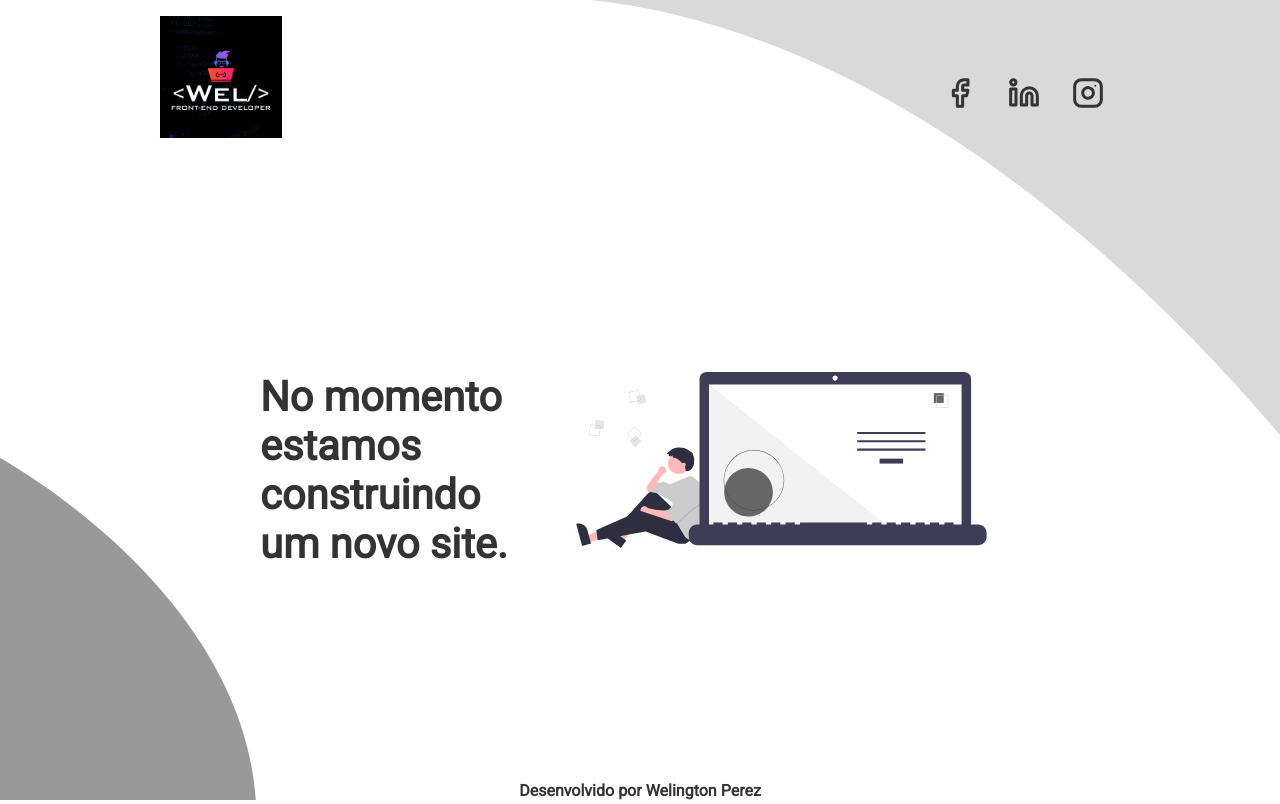
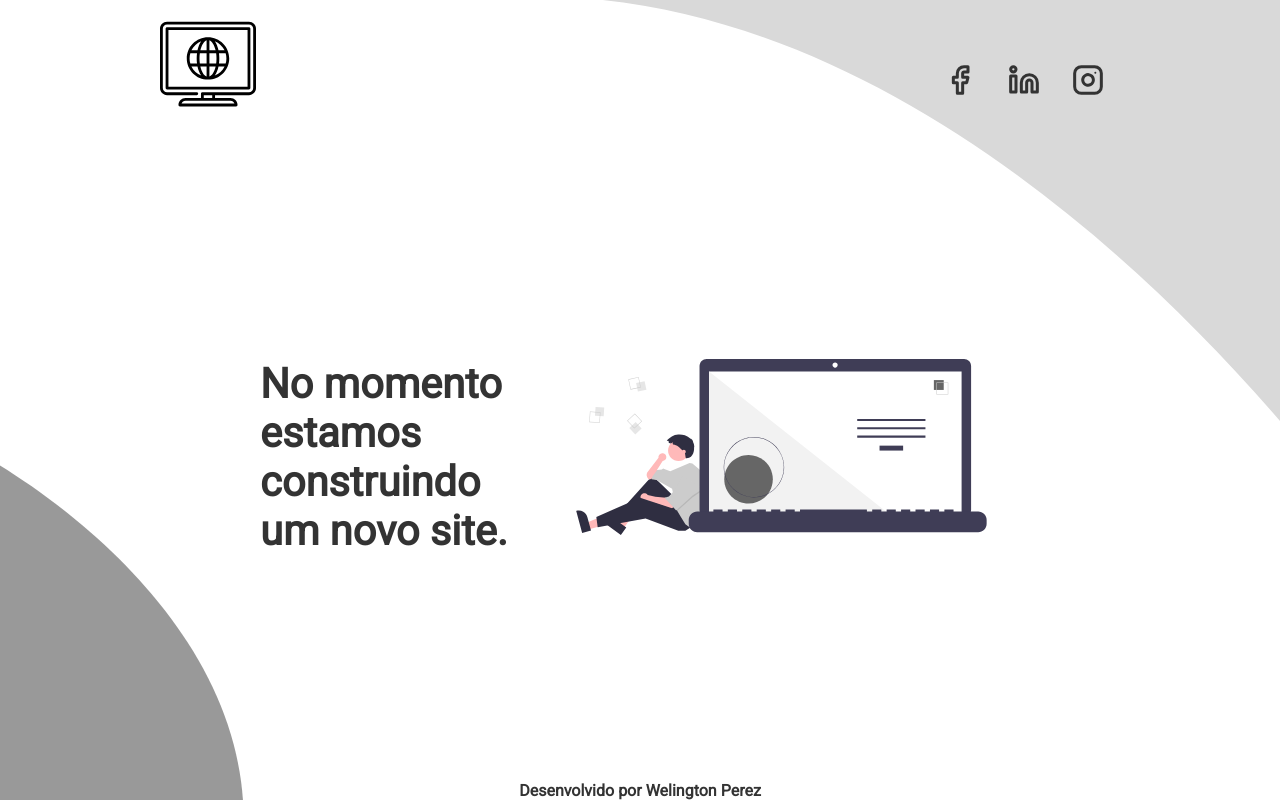
Before and after one commit to WelingtonRP/Pagina-Em-Breve, a plain HTML site: page index.html in a window 1280 px wide. Drawn offline with Linux system fonts and the light colour scheme.

Commit message:
Updating logo

```diff
--- a/index.html
+++ b/index.html
@@ -11,7 +11,11 @@
     <header class="header">
         <div class="container-content">
             <div class="logo">
-                <img src="Logo.jpeg" alt="Logo" width="122" height="122">
+                <svg enable-background="new 0 0 512 512" viewBox="0 0 512 512" xmlns="http://www.w3.org/2000/svg">
+                    <path d="m256 339.167c62.4 0 113.166-50.766 113.166-113.167s-50.766-113.167-113.166-113.167-113.167 50.767-113.167 113.167 50.767 113.167 113.167 113.167zm36.072-21.866c8.872-12.238 15.818-28.978 19.963-48.578h32.337c-10.697 22.036-29.398 39.497-52.3 48.578zm62.094-91.301c0 9.624-1.399 18.927-3.992 27.722h-35.597c1.146-8.844 1.756-18.125 1.756-27.722s-.61-18.878-1.756-27.722h35.597c2.593 8.795 3.992 18.098 3.992 27.722zm-9.795-42.722h-32.337c-4.145-19.6-11.091-36.341-19.963-48.578 22.903 9.08 41.604 26.541 52.3 48.578zm-80.871-53.935c13.542 5.387 26.588 24.948 33.249 53.935h-33.249zm0 68.935h35.983c1.192 8.641 1.85 17.911 1.85 27.722s-.657 19.081-1.85 27.722h-35.983zm0 70.444h33.249c-6.661 28.987-19.707 48.548-33.249 53.935zm-15 53.935c-13.542-5.387-26.588-24.948-33.249-53.935h33.249zm0-68.935h-35.983c-1.192-8.641-1.85-17.911-1.85-27.722s.657-19.081 1.85-27.722h35.983zm0-124.379v53.935h-33.249c6.661-28.987 19.707-48.548 33.249-53.935zm-28.571 5.356c-8.872 12.238-15.818 28.978-19.963 48.579h-32.337c10.696-22.038 29.397-39.498 52.3-48.579zm-62.096 91.301c0-9.624 1.399-18.927 3.992-27.722h35.597c-1.146 8.844-1.756 18.125-1.756 27.722s.61 18.878 1.756 27.722h-35.597c-2.593-8.795-3.992-18.098-3.992-27.722zm42.133 42.722c4.145 19.6 11.091 36.341 19.963 48.579-22.903-9.081-41.604-26.541-52.3-48.579z"/>
+                    <path d="m474.5 30h-437c-20.678 0-37.5 16.822-37.5 37.5v317c0 20.678 16.822 37.5 37.5 37.5h158.5c4.142 0 7.5-3.358 7.5-7.5s-3.358-7.5-7.5-7.5h-158.5c-12.407 0-22.5-10.093-22.5-22.5v-317c0-12.407 10.093-22.5 22.5-22.5h437c12.406 0 22.5 10.093 22.5 22.5v317c0 12.407-10.094 22.5-22.5 22.5h-248.5c-4.142 0-7.5 3.358-7.5 7.5v22.5h-82.5c-20.678 0-37.5 16.822-37.5 37.5 0 4.142 3.358 7.5 7.5 7.5h300c4.143 0 7.5-3.358 7.5-7.5 0-20.678-16.822-37.5-37.5-37.5h-82.5v-15h181c20.678 0 37.5-16.822 37.5-37.5v-317c0-20.678-16.822-37.5-37.5-37.5zm-241 392h45v15h-45zm142.5 30c9.778 0 18.119 6.27 21.215 15h-282.43c3.095-8.73 11.437-15 21.215-15z"/>
+                    <path d="m482 384.5v-317c0-4.142-3.357-7.5-7.5-7.5h-437c-4.142 0-7.5 3.358-7.5 7.5v317c0 4.142 3.358 7.5 7.5 7.5h437c4.143 0 7.5-3.358 7.5-7.5zm-15-7.5h-422v-302h422z"/>
+                </svg>
             </div>
             <div class="social">
                 <nav>
--- a/style.css
+++ b/style.css
@@ -103,7 +103,7 @@ a{
     position: absolute;
     top: 0;
     right: 0;
-    width:73%;
+    width:71%;
     height: 79%;
 }
 .svg-bottom{
@@ -111,9 +111,8 @@ a{
     position: absolute;
     bottom: 0;
     left: 0;
-    width: 27%;
+    width: 25%;
     height: 46%;
-    fill: rgba(13, 90, 92, .3);
 }
 p{
     font-weight: bold;
@@ -144,6 +143,7 @@ p{
         height: fit-content;
         width: fit-content;
     }
+
 }
 
 @media screen and (max-width: 425px){
```
